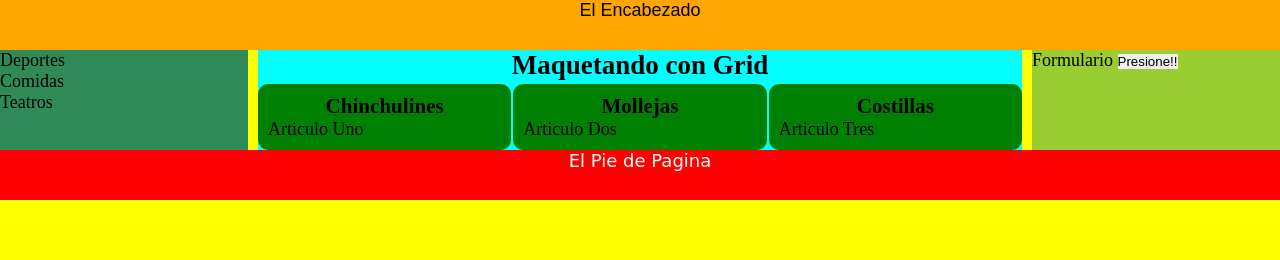
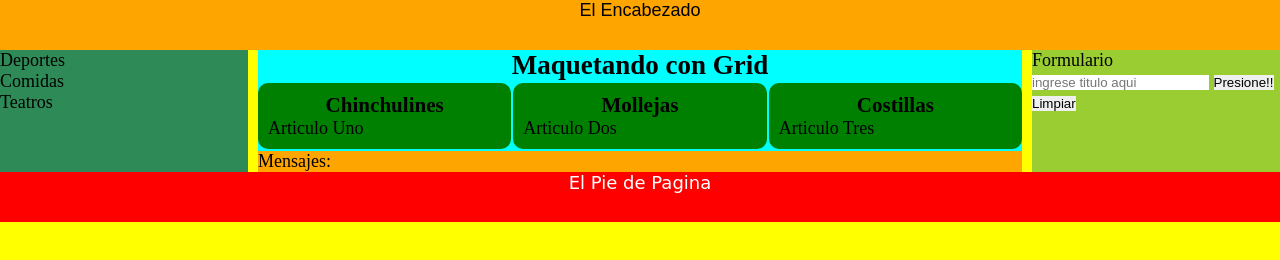
Before and after one commit to maximilianou/MaquetadoGridLayoutMar10_2018_02, a plain HTML site: page index.html in a window 1280 px wide. Both pictures are taken after a click on the button "Presione!!". Drawn offline with Linux system fonts and the light colour scheme; a web font is replaced by a local one.

Commit message:
🏂👜 Updated with Glitch

```diff
--- a/cliente.js
+++ b/cliente.js
@@ -5,10 +5,29 @@ class Notas{
 
     console.log('[..] Hola, martes con frio en buenos aires!!!');
 
-    alert('Huy, Aca se detiene el Programa y puedo Verificar Variables y Valores');
+    document.querySelector("#panelMsgContenido").innerHTML
+        += document.querySelector( "#nota_titulo" ).value;
+
+    document.querySelector( "#nota_titulo" ).value = "";
+
+/*
+    document.querySelector("#panelMsg").innerHTML
+        += "Mensaje desde el Codigo, DATO!!";
+*/
+/*
+    document.querySelector("section > h1").innerHTML
+        += "Mensaje desde el Codigo, DATO!!";
+*/
+
+
+//    alert('Huy, Aca se detiene el Programa y puedo Verificar Variables y Valores');
 
     console.log('[OK] Hola, martes con frio en buenos aires!!!');
 
   }
 
+  static limpiar(){
+    document.querySelector("#panelMsgContenido").innerHTML = "";
+  }
+
 }
--- a/estilo.css
+++ b/estilo.css
@@ -58,3 +58,8 @@ footer, header, h1, h2, h3 {
 aside{
   background-color: yellowgreen;
 }
+
+#panelMsg{
+  background-color: orange;
+  grid-column: 1 / -1;
+}
--- a/index.html
+++ b/index.html
@@ -45,15 +45,33 @@
         Articulo Tres
         </article>
 
+        <div id="panelMsg"
+             contenteditable="true"
+             >
+          <div>Mensajes:</div>
+          <div id="panelMsgContenido"></div>
+        </div>
 
       </section>
 
       <aside>
         Formulario
+
+        <input type="text" id="nota_titulo"
+               placeholder="ingrese titulo aqui"
+               />
+
         <button
                 id=""
                 class=""
-                onclick="Notas.subir();" >Presione!!</button>
+                onclick="Notas.subir();"
+                >
+          Presione!!
+        </button>
+        <button onclick="Notas.limpiar();" >
+          Limpiar
+        </button>
+
       </aside>
 
     </div>
```
